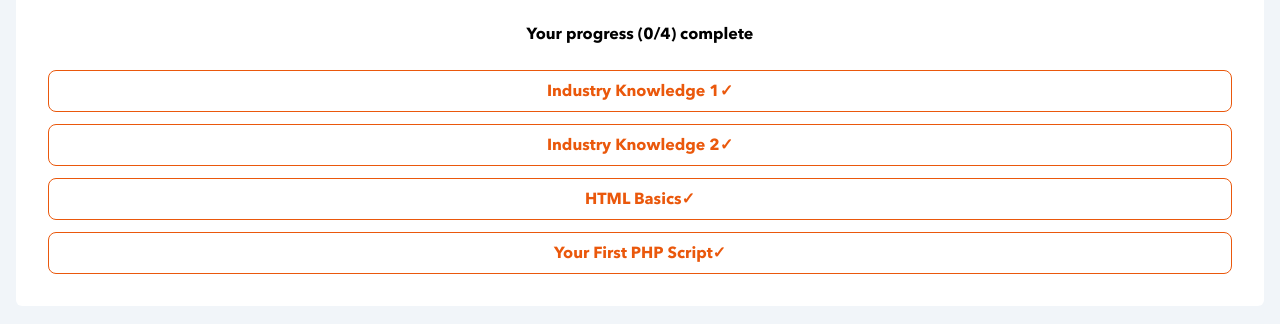
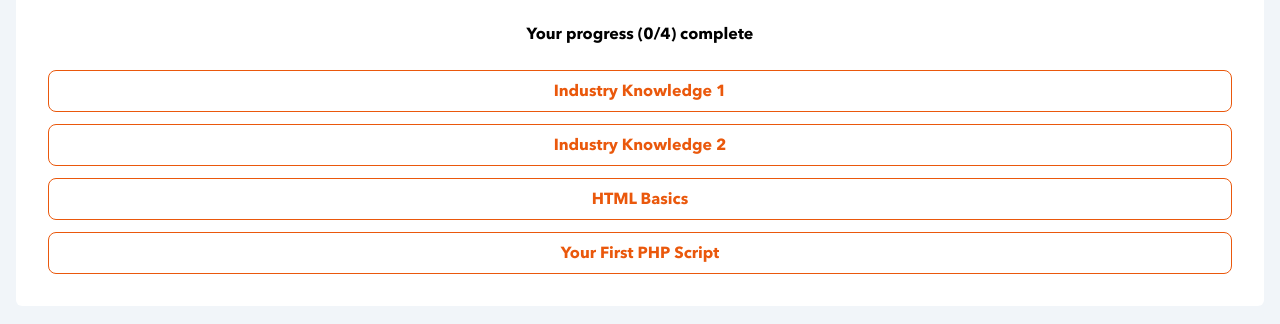
Before and after one commit to lazybump/Hyperion, a React (Vite) app: page / in a window 1280 px wide. Shown: the part 235-559 px from the top of the page. Built offline with nearby package versions, Linux system fonts and the light colour scheme.

Commit message:
add styling logic to buttons

```diff
--- a/src/MainContent.tsx
+++ b/src/MainContent.tsx
@@ -1,45 +1,36 @@
 import { useState } from "react";
-import TopicCard from "./TopicCard";
+import TopicButton from "./TopicButton";
 
-interface TopicsType {
+interface TopicType {
   id: number;
   name: string;
-  isClicked: boolean;
-}
-
-const topics: TopicsType[] = [
-  { id: 1, name: "Industry Knowledge 1", isClicked: false },
-  { id: 2, name: "Industry Knowledge 2", isClicked: false },
-  { id: 3, name: "HTML Basics", isClicked: false },
-  { id: 4, name: "Your First PHP Script", isClicked: false },
-];
-
-interface CompletedTopicType {
-  id: number;
+  isActive: boolean;
 }
 
 const MainContent = () => {
-  // Array of ID objects. Each one represents a different topic button
-  const [completedTopics, setCompletedTopics] = useState<CompletedTopicType[]>(
-    []
-  );
+  // array of button objects for each topic
+  const [topics, setTopics] = useState<TopicType[]>([
+    { id: 1, name: "Industry Knowledge 1", isActive: false },
+    { id: 2, name: "Industry Knowledge 2", isActive: false },
+    { id: 3, name: "HTML Basics", isActive: false },
+    { id: 4, name: "Your First PHP Script", isActive: false },
+  ]);
 
-  const handleClick = (id: number) => {
-    console.log(id);
-
-    setCompletedTopics((prev) => {
-      // tries to find the topic object in the completed list
-      const retrievedTopic = prev.find((topic) => topic.id === id);
-      // if it exists in the array...
-      if (retrievedTopic) {
-        return prev.filter((topic) => topic.id !== id);
-      } else {
-        return [...prev, { id }];
-      }
+  const toggleColor = (id: number) => {
+    setTopics((prev) => {
+      return prev.map((topic) => {
+        // Guard clause. If the current button wasn't clicked, just return it as it was before
+        if (topic.id !== id) return topic;
+        // If it was clicked, return a new object
+        return {
+          ...topic,
+          isActive: !topic.isActive, // inverts the boolean value, allowing change in color
+        };
+      });
     });
   };
 
-  const total = completedTopics.length;
+  const totalCompletedTopics = topics.filter((topic) => topic.isActive).length;
 
   return (
     <main className="bg-white m-4 p-8 rounded-md">
@@ -54,10 +45,12 @@ const MainContent = () => {
         </button>
       </section>
       <section className="border-t mt-8 pt-8">
-        <h2 className="text-center mb-6">Your progress ({total}/4) complete</h2>
+        <h2 className="text-center mb-6">
+          Your progress ({totalCompletedTopics}/4) complete
+        </h2>
         <div className="flex flex-col space-y-3">
           {topics.map((topic) => (
-            <TopicCard key={topic.id} {...topic} handleClick={handleClick} />
+            <TopicButton key={topic.id} {...topic} handleClick={toggleColor} />
           ))}
         </div>
       </section>
--- /dev/null
+++ b/src/TopicButton.tsx
@@ -0,0 +1,25 @@
+interface TopicButtonProps {
+  id: number;
+  name: string;
+  handleClick: (param: number) => void;
+  isActive: boolean;
+}
+
+const TopicButton = ({ id, name, handleClick, isActive }: TopicButtonProps) => {
+  return (
+    <button
+      className={`border-[1px] border-primary rounded-lg py-2 ${
+        isActive ? "bg-primary text-white" : "bg-white text-primary"
+      }`}
+      onClick={() => handleClick(id)}
+    >
+      {name}
+      {/* Characters inside the span represent a check-mark in Unicode */}
+      <span className={`font-bold ml-4 ${isActive ? "inline" : "hidden"}`}>
+        &#x2713;
+      </span>
+    </button>
+  );
+};
+
+export default TopicButton;
--- a/src/TopicCard.tsx
+++ /dev/null
@@ -1,22 +0,0 @@
-interface TopicCardProps {
-  id: number;
-  name: string;
-  handleClick: (param: number) => void;
-  isClicked: boolean;
-}
-
-const TopicCard = ({ id, name, handleClick, isClicked }: TopicCardProps) => {
-  return (
-    <button
-      className={`border-[1px] border-primary rounded-lg py-2 text-primary ${
-        isClicked ? "bg-primary text-white" : ""
-      }`}
-      onClick={() => handleClick(id)}
-    >
-      {name}
-      <span className="font-bold">&#x2713;</span>
-    </button>
-  );
-};
-
-export default TopicCard;
```
